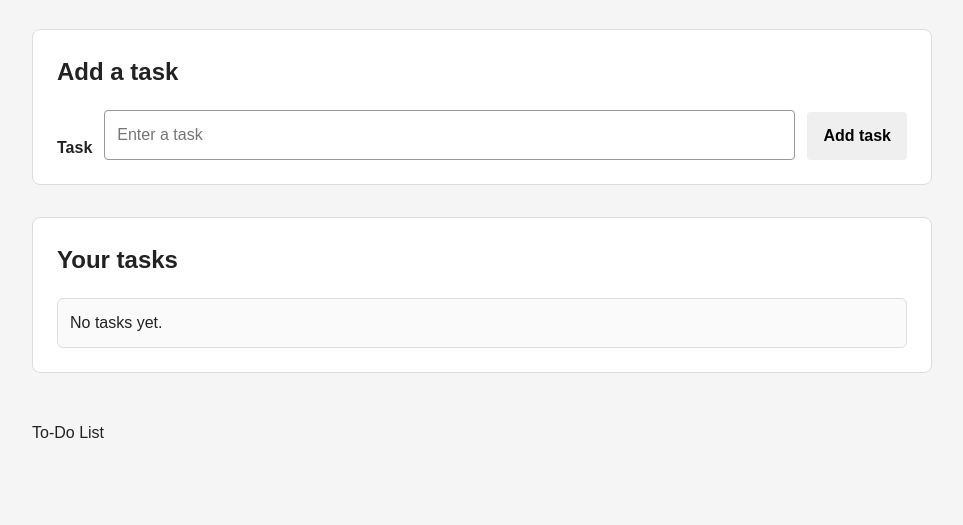
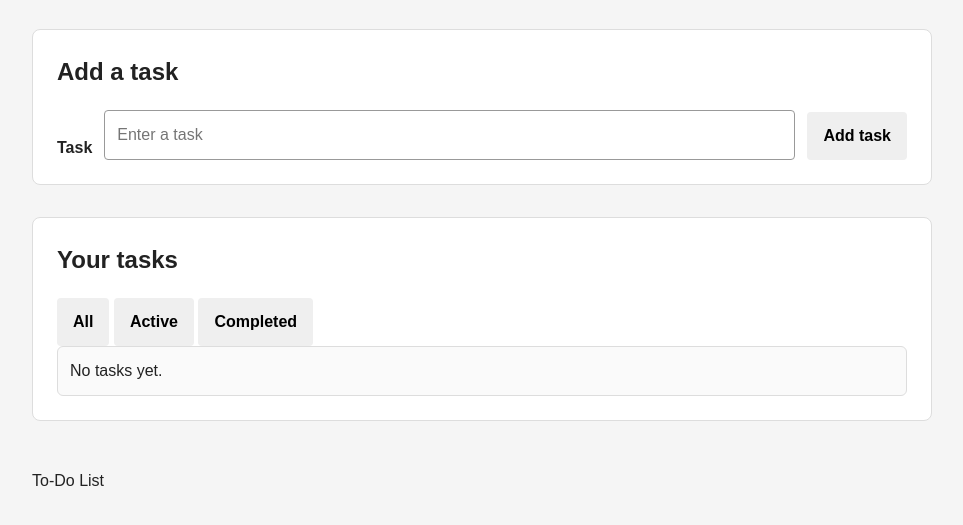
Before and after one commit to Aryan-2508/todo-app, a website built with Vite: page index.html in a window 1280 px wide. Shown: the part 115-640 px from the top of the page, without its empty margins (158-1121 px from the left). Built offline with nearby package versions, Linux system fonts and the light colour scheme.

Commit message:
feat: add todo filter controls

```diff
--- a/index.html
+++ b/index.html
@@ -48,6 +48,20 @@
       <section aria-labelledby="tasks-heading">
         <h2 id="tasks-heading">Your tasks</h2>
 
+        <div aria-label="Task filters" role="group">
+          <button type="button" data-filter="all">
+            All
+          </button>
+
+          <button type="button" data-filter="active">
+            Active
+          </button>
+
+          <button type="button" data-filter="completed">
+            Completed
+          </button>
+        </div>
+
         <ul id="todo-list">
           <li>No tasks yet.</li>
         </ul>
```
